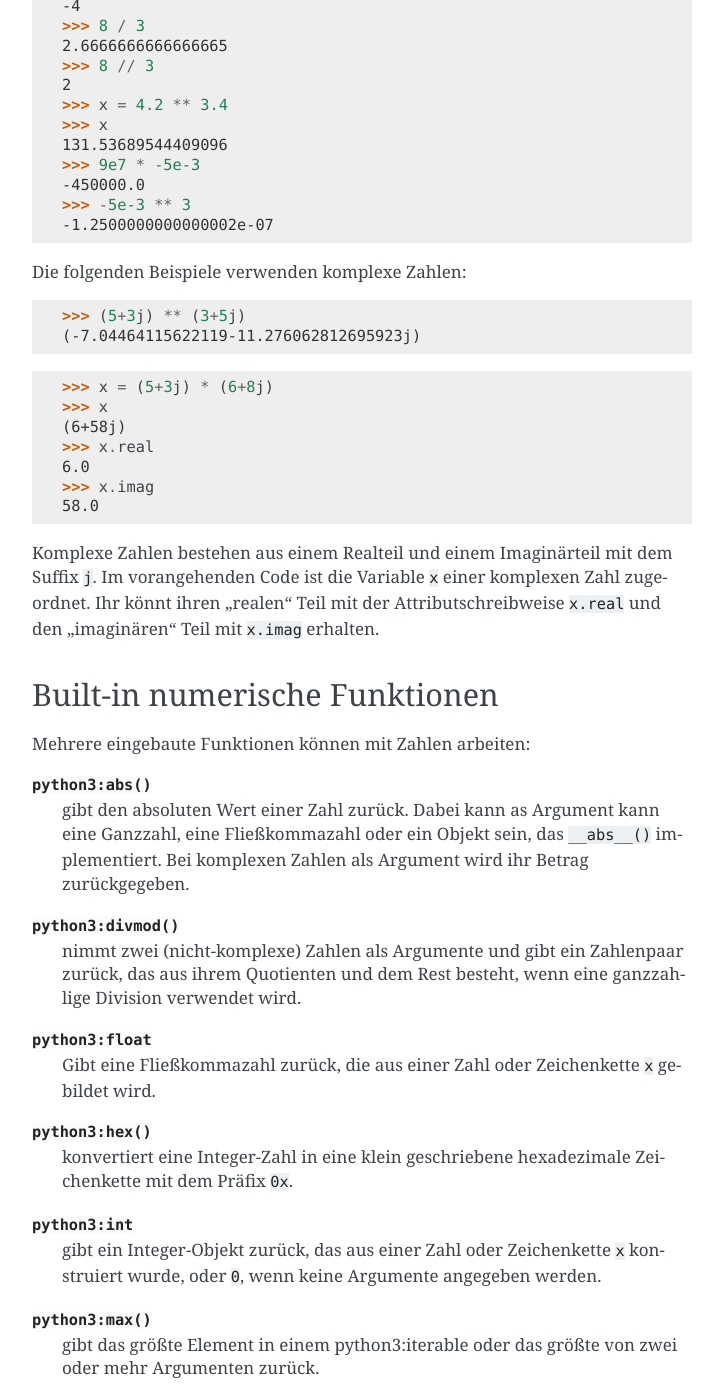
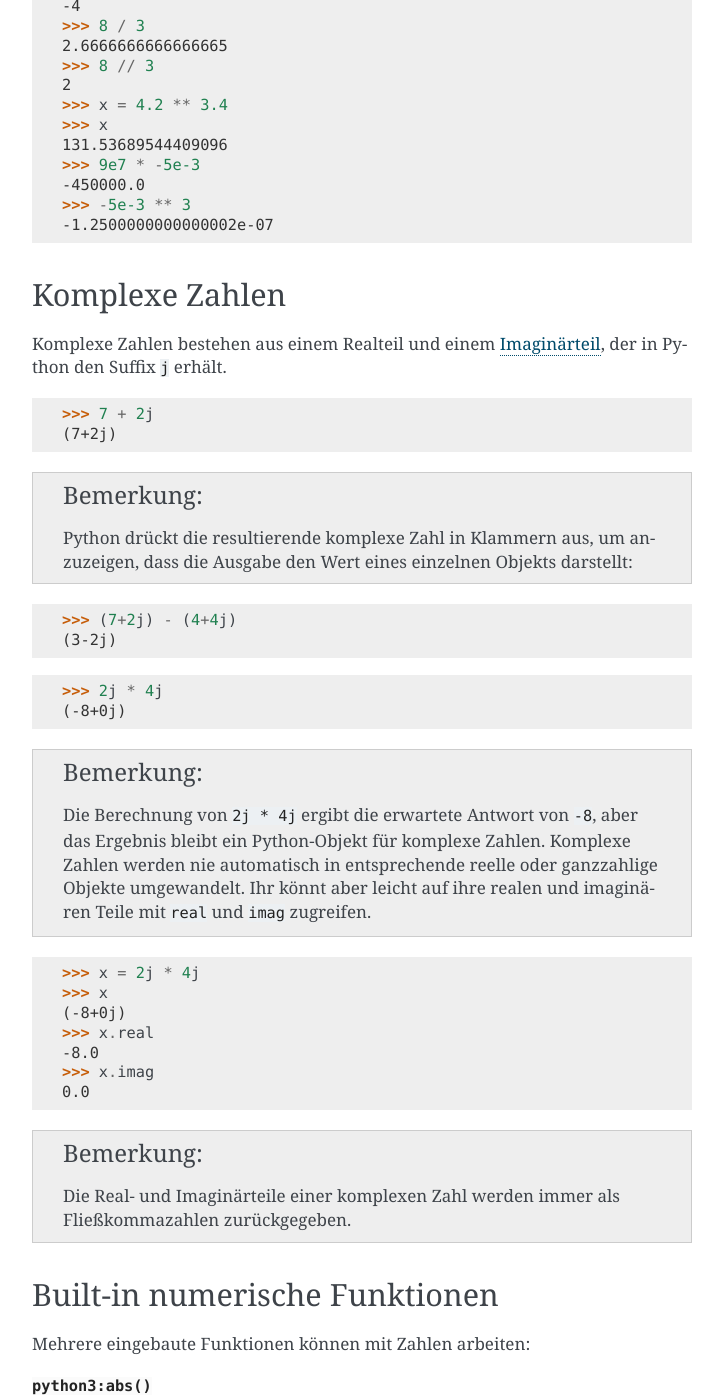
Before and after one commit to veit/python-basics-tutorial-de, a Sphinx documentation site: the page built from docs/types/numbers.rst, in a window 1280 px wide and 1400 px high, scrolled down 939 px. Shown: the whole window, without its empty margins (388-1111 px from the left). Built offline with Sphinx 7.4.7, drawn with Linux system fonts in a browser that asks for light colours; pages that are not in the unit, such as notebooks, are missing from menus.

Commit message:
:memo: Update complex numbers

```diff
--- a/docs/types/numbers.rst
+++ b/docs/types/numbers.rst
@@ -60,27 +60,55 @@ Beispiele:
     >>> -5e-3 ** 3
     -1.2500000000000002e-07
 
-Die folgenden Beispiele verwenden komplexe Zahlen:
+Komplexe Zahlen
+---------------
+
+Komplexe Zahlen bestehen aus einem Realteil und einem
+`Imaginärteil <https://de.wikipedia.org/wiki/Imagin%C3%A4re_Zahl>`_, der in
+Python den Suffix ``j`` erhält.
 
 .. code-block:: python
 
-    >>> (5+3j) ** (3+5j)
-    (-7.04464115622119-11.276062812695923j)
+    >>> 7 + 2j
+    (7+2j)
+
+.. note::
+
+    Python drückt die resultierende komplexe Zahl in Klammern aus, um
+    anzuzeigen, dass die Ausgabe den Wert eines einzelnen Objekts darstellt:
 
 .. code-block:: python
 
-    >>> x = (5+3j) * (6+8j)
+    >>> (7+2j) - (4+4j)
+    (3-2j)
+
+.. code-block:: python
+
+    >>> 2j * 4j
+    (-8+0j)
+
+.. note::
+
+    Die Berechnung von ``2j * 4j`` ergibt die erwartete Antwort von ``-8``, aber
+    das Ergebnis bleibt ein Python-Objekt für komplexe Zahlen. Komplexe Zahlen
+    werden nie automatisch in entsprechende reelle oder ganzzahlige Objekte
+    umgewandelt. Ihr könnt aber leicht auf ihre realen und imaginären Teile mit
+    ``real`` und ``imag`` zugreifen.
+
+.. code-block:: python
+
+    >>> x = 2j * 4j
     >>> x
-    (6+58j)
+    (-8+0j)
     >>> x.real
-    6.0
+    -8.0
     >>> x.imag
-    58.0
+    0.0
 
-Komplexe Zahlen bestehen aus einem Realteil und einem Imaginärteil mit dem
-Suffix ``j``. Im vorangehenden Code ist die Variable ``x`` einer komplexen Zahl
-zugeordnet. Ihr könnt ihren „realen“ Teil mit der Attributschreibweise
-``x.real`` und den „imaginären“ Teil mit ``x.imag`` erhalten.
+.. note::
+
+    Die Real- und Imaginärteile einer komplexen Zahl werden immer als
+    Fließkommazahlen zurückgegeben.
 
 Built-in numerische Funktionen
 ------------------------------
```
